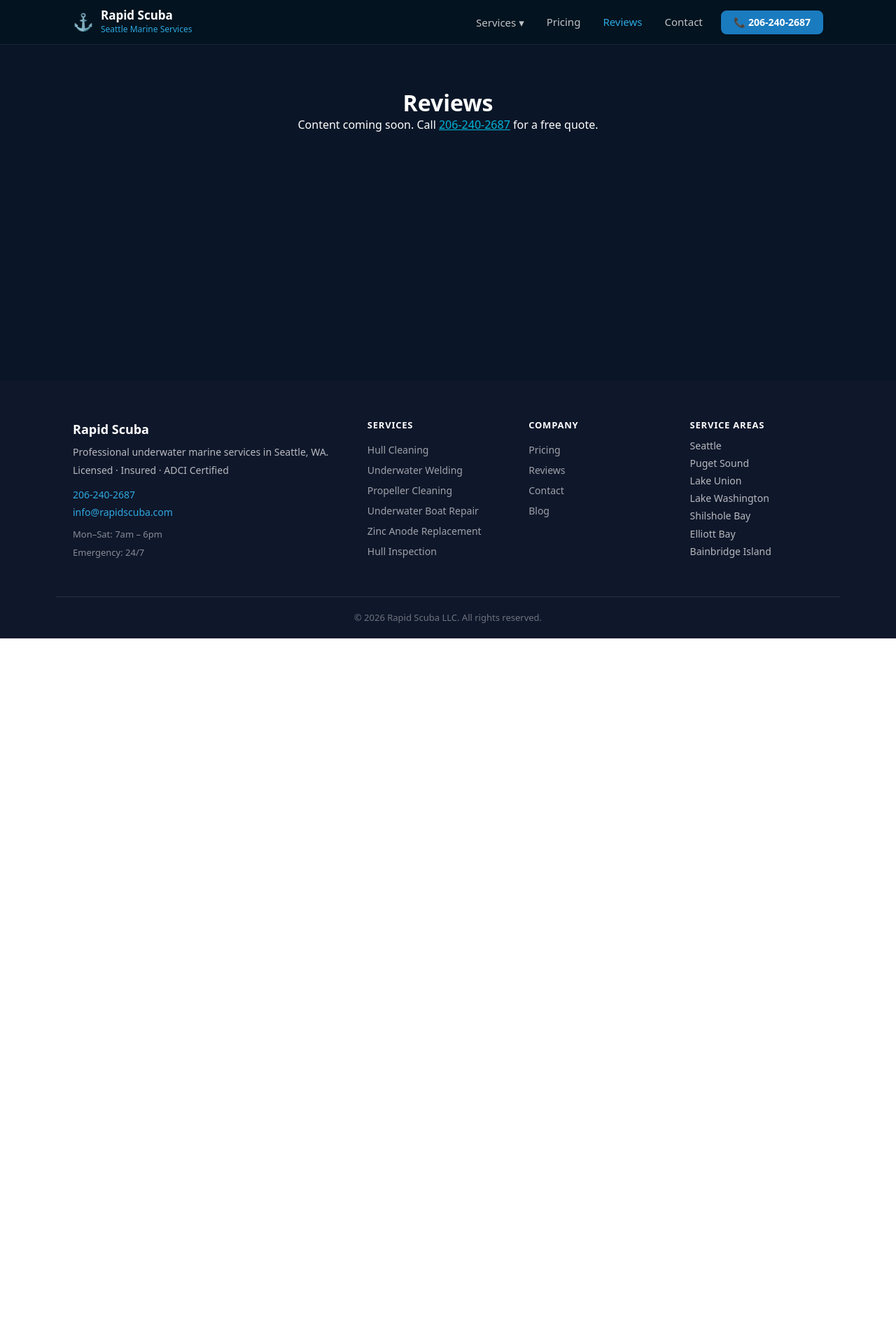
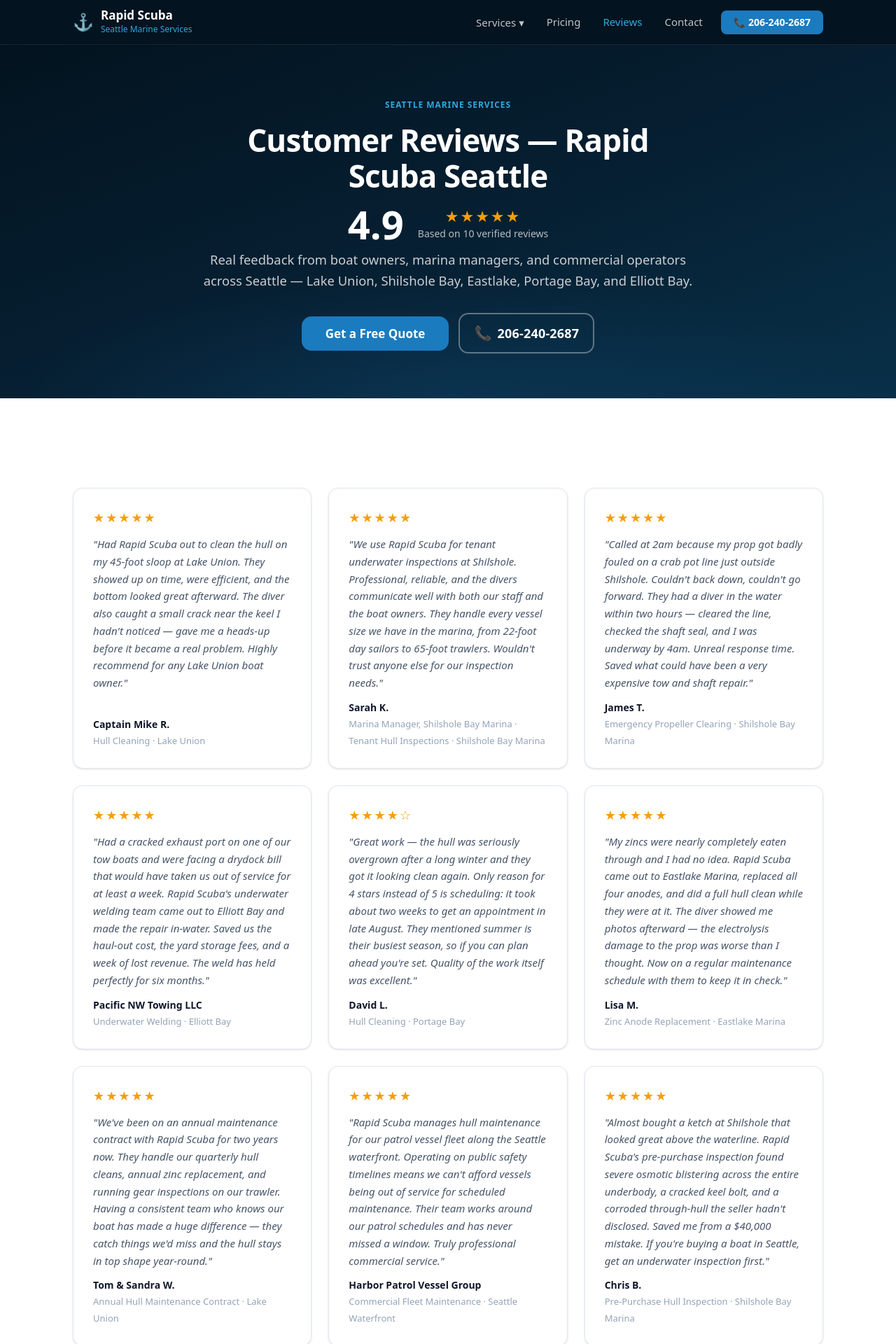
Before and after one commit to dsneed123/rapid-scuba, a React (Vite) app: page /#/reviews in a window 1280 px wide. Shown: the top 1920 px of the page at 70% size. Before the commit the page ends 912 px from the top, so only its background shows below. Built offline with nearby package versions, Linux system fonts and the light colour scheme.

Commit message:
Build Reviews page with realistic Seattle testimonials

```diff
--- a/src/pages/ReviewsPage.tsx
+++ b/src/pages/ReviewsPage.tsx
@@ -1,8 +1,225 @@
+import { Link } from 'react-router-dom'
+
+const PHONE = '206-240-2687'
+const PHONE_HREF = 'tel:+12062402687'
+
+interface Review {
+  id: number
+  name: string
+  role?: string
+  rating: number
+  service: string
+  location: string
+  text: string
+  date: string
+}
+
+const reviews: Review[] = [
+  {
+    id: 1,
+    name: 'Captain Mike R.',
+    rating: 5,
+    service: 'Hull Cleaning',
+    location: 'Lake Union',
+    text: "Had Rapid Scuba out to clean the hull on my 45-foot sloop at Lake Union. They showed up on time, were efficient, and the bottom looked great afterward. The diver also caught a small crack near the keel I hadn't noticed — gave me a heads-up before it became a real problem. Highly recommend for any Lake Union boat owner.",
+    date: '2024-09-12',
+  },
+  {
+    id: 2,
+    name: 'Sarah K.',
+    role: 'Marina Manager, Shilshole Bay Marina',
+    rating: 5,
+    service: 'Tenant Hull Inspections',
+    location: 'Shilshole Bay Marina',
+    text: "We use Rapid Scuba for tenant underwater inspections at Shilshole. Professional, reliable, and the divers communicate well with both our staff and the boat owners. They handle every vessel size we have in the marina, from 22-foot day sailors to 65-foot trawlers. Wouldn't trust anyone else for our inspection needs.",
+    date: '2024-08-03',
+  },
+  {
+    id: 3,
+    name: 'James T.',
+    rating: 5,
+    service: 'Emergency Propeller Clearing',
+    location: 'Shilshole Bay Marina',
+    text: "Called at 2am because my prop got badly fouled on a crab pot line just outside Shilshole. Couldn't back down, couldn't go forward. They had a diver in the water within two hours — cleared the line, checked the shaft seal, and I was underway by 4am. Unreal response time. Saved what could have been a very expensive tow and shaft repair.",
+    date: '2024-07-20',
+  },
+  {
+    id: 4,
+    name: 'Pacific NW Towing LLC',
+    rating: 5,
+    service: 'Underwater Welding',
+    location: 'Elliott Bay',
+    text: "Had a cracked exhaust port on one of our tow boats and were facing a drydock bill that would have taken us out of service for at least a week. Rapid Scuba's underwater welding team came out to Elliott Bay and made the repair in-water. Saved us the haul-out cost, the yard storage fees, and a week of lost revenue. The weld has held perfectly for six months.",
+    date: '2024-06-15',
+  },
+  {
+    id: 5,
+    name: 'David L.',
+    rating: 4,
+    service: 'Hull Cleaning',
+    location: 'Portage Bay',
+    text: "Great work — the hull was seriously overgrown after a long winter and they got it looking clean again. Only reason for 4 stars instead of 5 is scheduling: it took about two weeks to get an appointment in late August. They mentioned summer is their busiest season, so if you can plan ahead you're set. Quality of the work itself was excellent.",
+    date: '2024-08-28',
+  },
+  {
+    id: 6,
+    name: 'Lisa M.',
+    rating: 5,
+    service: 'Zinc Anode Replacement',
+    location: 'Eastlake Marina',
+    text: "My zincs were nearly completely eaten through and I had no idea. Rapid Scuba came out to Eastlake Marina, replaced all four anodes, and did a full hull clean while they were at it. The diver showed me photos afterward — the electrolysis damage to the prop was worse than I thought. Now on a regular maintenance schedule with them to keep it in check.",
+    date: '2024-05-10',
+  },
+  {
+    id: 7,
+    name: 'Tom & Sandra W.',
+    rating: 5,
+    service: 'Annual Hull Maintenance Contract',
+    location: 'Lake Union',
+    text: "We've been on an annual maintenance contract with Rapid Scuba for two years now. They handle our quarterly hull cleans, annual zinc replacement, and running gear inspections on our trawler. Having a consistent team who knows our boat has made a huge difference — they catch things we'd miss and the hull stays in top shape year-round.",
+    date: '2024-10-05',
+  },
+  {
+    id: 8,
+    name: 'Harbor Patrol Vessel Group',
+    rating: 5,
+    service: 'Commercial Fleet Maintenance',
+    location: 'Seattle Waterfront',
+    text: "Rapid Scuba manages hull maintenance for our patrol vessel fleet along the Seattle waterfront. Operating on public safety timelines means we can't afford vessels being out of service for scheduled maintenance. Their team works around our patrol schedules and has never missed a window. Truly professional commercial service.",
+    date: '2024-09-30',
+  },
+  {
+    id: 9,
+    name: 'Chris B.',
+    rating: 5,
+    service: 'Pre-Purchase Hull Inspection',
+    location: 'Shilshole Bay Marina',
+    text: "Almost bought a ketch at Shilshole that looked great above the waterline. Rapid Scuba's pre-purchase inspection found severe osmotic blistering across the entire underbody, a cracked keel bolt, and a corroded through-hull the seller hadn't disclosed. Saved me from a $40,000 mistake. If you're buying a boat in Seattle, get an underwater inspection first.",
+    date: '2024-04-22',
+  },
+  {
+    id: 10,
+    name: 'Marina del Rey Yacht Club Member',
+    rating: 5,
+    service: 'Propeller Polishing',
+    location: 'Eastlake Marina',
+    text: "Had Rapid Scuba polish the prop on my 50-foot motor yacht at Eastlake. The performance difference was noticeable immediately — smoother at cruise RPM and a real improvement in fuel economy over the following weeks. They also balanced the shaft while they were under there. Professional job start to finish.",
+    date: '2024-11-08',
+  },
+]
+
+const aggregateRatingSchema = {
+  '@context': 'https://schema.org',
+  '@type': 'LocalBusiness',
+  name: 'Rapid Scuba',
+  telephone: '+12062402687',
+  address: {
+    '@type': 'PostalAddress',
+    addressLocality: 'Seattle',
+    addressRegion: 'WA',
+    addressCountry: 'US',
+  },
+  aggregateRating: {
+    '@type': 'AggregateRating',
+    ratingValue: '4.9',
+    reviewCount: String(reviews.length),
+    bestRating: '5',
+    worstRating: '1',
+  },
+  review: reviews.map((r) => ({
+    '@type': 'Review',
+    author: { '@type': 'Person', name: r.name },
+    reviewRating: { '@type': 'Rating', ratingValue: String(r.rating), bestRating: '5' },
+    reviewBody: r.text,
+    datePublished: r.date,
+  })),
+}
+
+function Stars({ rating }: { rating: number }) {
+  return (
+    <span className="review-card__stars" aria-label={`${rating} out of 5 stars`}>
+      {'★'.repeat(rating)}
+      {'☆'.repeat(5 - rating)}
+    </span>
+  )
+}
+
 export function ReviewsPage() {
   return (
-    <div style={{ background: '#0a1628', color: 'white', padding: '4rem 2rem', minHeight: '60vh', textAlign: 'center' }}>
-      <h1>Reviews</h1>
-      <p>Content coming soon. Call <a href="tel:206-240-2687" style={{ color: '#00b4d8' }}>206-240-2687</a> for a free quote.</p>
-    </div>
+    <>
+      <script
+        type="application/ld+json"
+        dangerouslySetInnerHTML={{ __html: JSON.stringify(aggregateRatingSchema) }}
+      />
+
+      <section className="page-hero">
+        <div className="page-hero__inner">
+          <span className="page-hero__label">Seattle Marine Services</span>
+          <h1>Customer Reviews — Rapid Scuba Seattle</h1>
+          <div className="reviews-summary">
+            <span className="reviews-summary__score">4.9</span>
+            <div className="reviews-summary__right">
+              <span className="reviews-summary__stars" aria-label="4.9 out of 5 stars">
+                ★★★★★
+              </span>
+              <span className="reviews-summary__count">
+                Based on {reviews.length} verified reviews
+              </span>
+            </div>
+          </div>
+          <p>
+            Real feedback from boat owners, marina managers, and commercial operators across
+            Seattle — Lake Union, Shilshole Bay, Eastlake, Portage Bay, and Elliott Bay.
+          </p>
+          <div className="page-hero__actions">
+            <Link to="/contact" className="btn btn--primary btn--lg">
+              Get a Free Quote
+            </Link>
+            <a href={PHONE_HREF} className="hero__phone">
+              <span className="hero__phone-icon">📞</span>
+              {PHONE}
+            </a>
+          </div>
+        </div>
+      </section>
+
+      <section className="section">
+        <div className="container">
+          <div className="reviews-grid">
+            {reviews.map((review) => (
+              <article key={review.id} className="review-card">
+                <Stars rating={review.rating} />
+                <p className="review-card__text">"{review.text}"</p>
+                <div>
+                  <p className="review-card__author">{review.name}</p>
+                  <span className="review-card__meta">
+                    {review.role ? `${review.role} · ` : ''}
+                    {review.service} · {review.location}
+                  </span>
+                </div>
+              </article>
+            ))}
+          </div>
+        </div>
+      </section>
+
+      <section className="cta">
+        <div className="container cta__inner">
+          <h2>Ready to Schedule Your Service?</h2>
+          <p>
+            Join hundreds of Seattle boat owners who trust Rapid Scuba for hull cleaning,
+            underwater welding, zinc replacement, and marine inspections.
+          </p>
+          <div className="cta__actions">
+            <Link to="/contact" className="btn btn--white btn--lg">
+              Request a Free Quote
+            </Link>
+            <a href={PHONE_HREF} className="cta__phone">
+              📞 {PHONE}
+            </a>
+          </div>
+        </div>
+      </section>
+    </>
   )
 }
```
